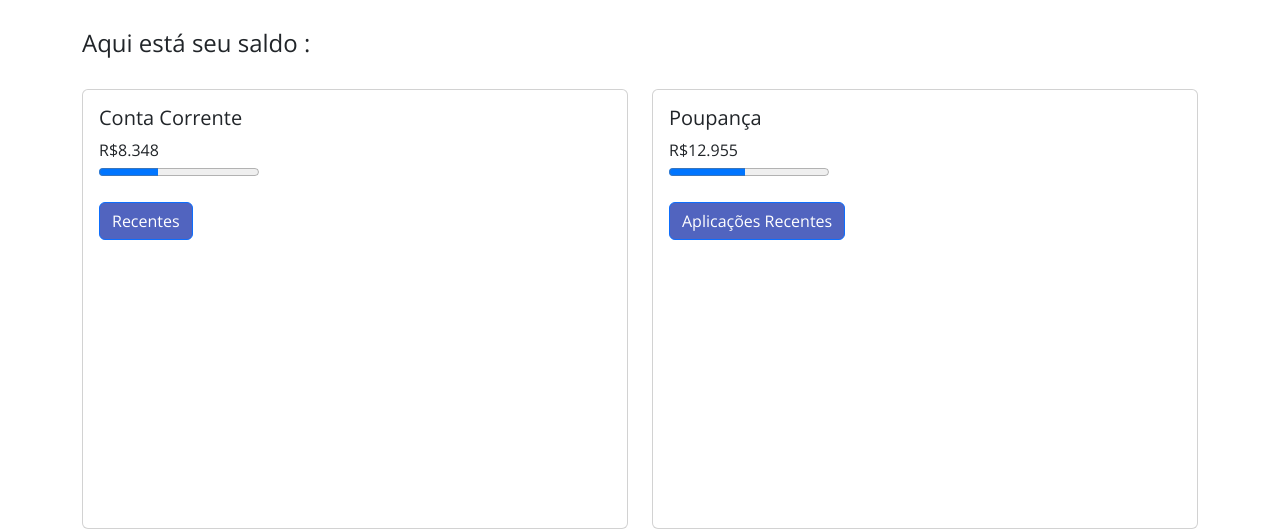
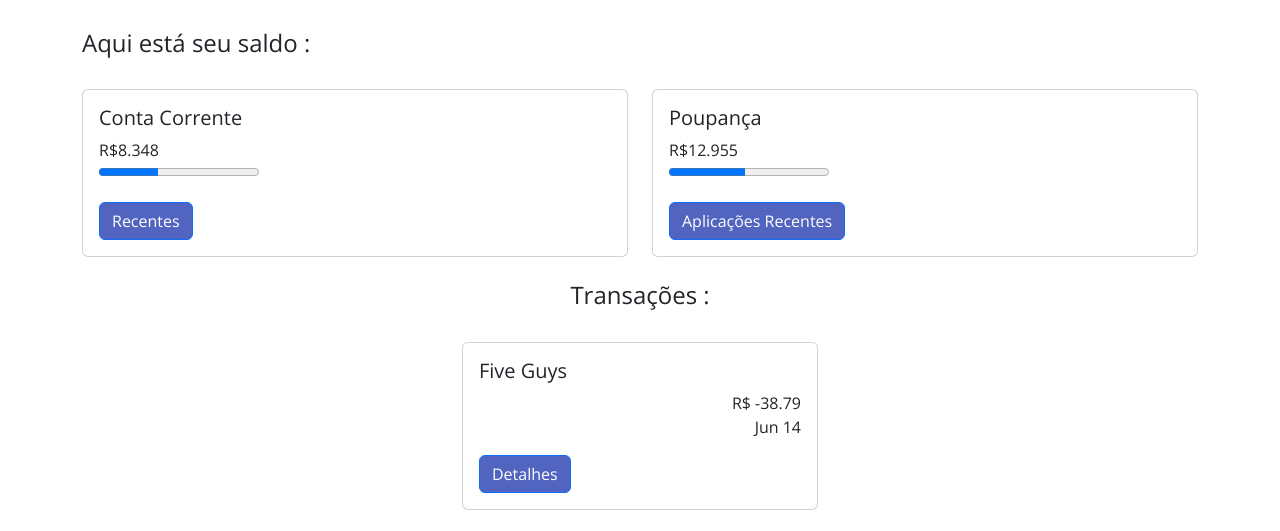
Before and after one commit to vicmazzola/Fintech, a plain HTML site: page layoutapp.html in a window 1280 px wide. Shown: the part 303-834 px from the top of the page. Drawn offline with nearby package versions, Linux system fonts and the light colour scheme.

Commit message:
altura cards retornado

```diff
--- a/css/styles.css
+++ b/css/styles.css
@@ -64,7 +64,7 @@ button:focus {
 
 .card {
     transition: .5s;
-    height: 440px;
+
 }
 
 .card:hover {
```
